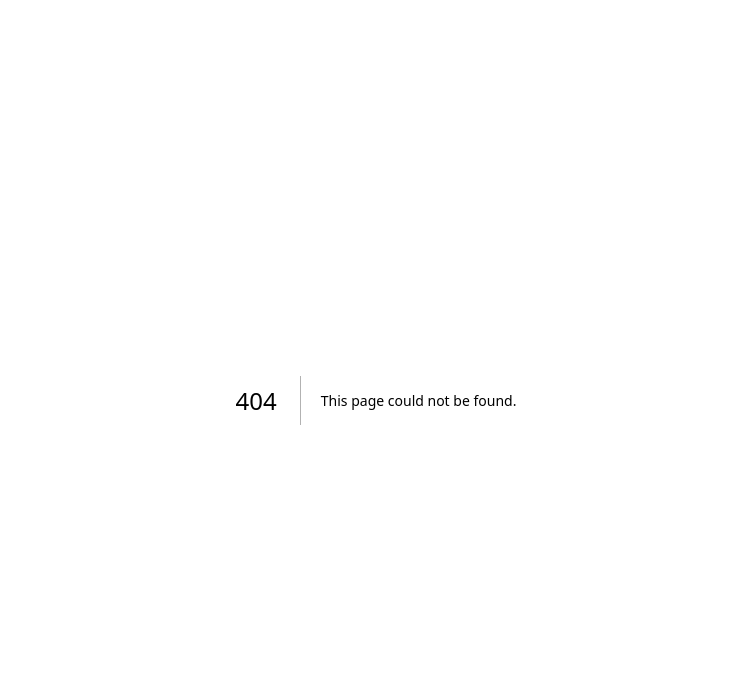
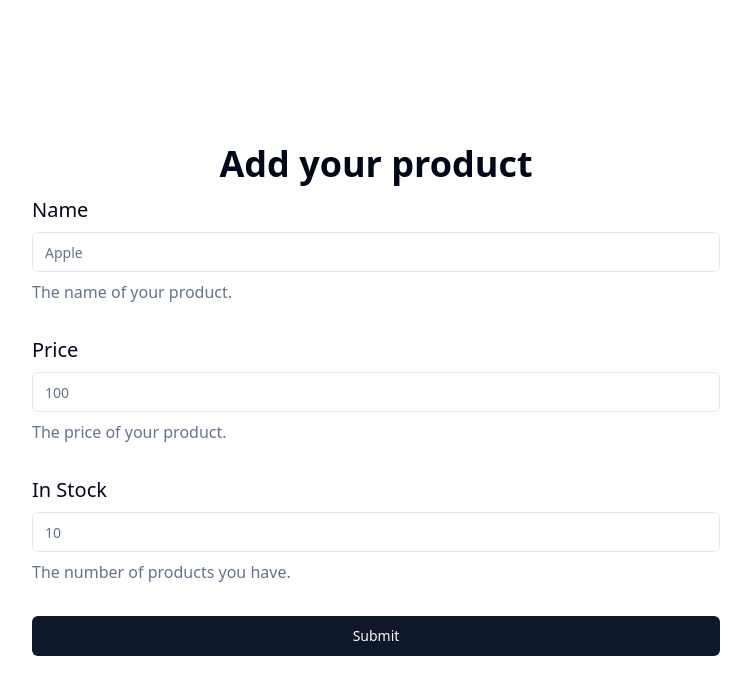
Before and after one commit to kleenkanteen/shop-scan, a Next.js app: page /inventory/add-product in a window 1280 px wide. Before the commit this address had no page. Shown: the top 694 px of the page, without its empty margins (264-1015 px from the left). Built offline with nearby package versions, Linux system fonts and the light colour scheme.

Commit message:
feat: create add products page

```diff
--- /dev/null
+++ b/src/app/inventory/add-product/add-from.tsx
@@ -0,0 +1,106 @@
+"use client";
+import * as z from "zod";
+import { useForm } from "react-hook-form";
+import { zodResolver } from "@hookform/resolvers/zod";
+import {
+  Form,
+  FormControl,
+  FormDescription,
+  FormField,
+  FormItem,
+  FormLabel,
+  FormMessage,
+} from "~/components/ui/form";
+import { Button } from "~/components/ui/button";
+import { Input } from "~/components/ui/input";
+import { supabase } from "~/app/utils/supabase/client";
+
+const formSchema = z.object({
+  name: z
+    .string()
+    .min(2, "Minimum characters are 2!")
+    .max(20, "Maximum characters are 20!"),
+  price: z.string().refine((price) => !isNaN(parseFloat(price)), {
+    message: "Prices start from 1$!",
+  }),
+  stock: z.string().refine((stock) => !isNaN(parseFloat(stock)), {
+    message: "You must have at least 1 product!",
+  }),
+});
+
+const AddForm = () => {
+  const form = useForm<z.infer<typeof formSchema>>({
+    resolver: zodResolver(formSchema),
+    defaultValues: {
+      name: "",
+      price: "",
+      stock: "",
+    },
+  });
+
+  async function onSubmit(values: z.infer<typeof formSchema>) {
+    const response = await supabase.from("inventory").insert(values);
+    return response;
+  }
+
+  return (
+    <Form {...form}>
+      <form
+        onSubmit={form.handleSubmit(onSubmit)}
+        className="flex flex-col space-y-8"
+      >
+        <FormField
+          control={form.control}
+          name="name"
+          render={({ field }) => (
+            <FormItem>
+              <FormLabel className="text-xl">Name</FormLabel>
+              <FormControl>
+                <Input placeholder="Apple" {...field} />
+              </FormControl>
+              <FormDescription className="text-base">
+                The name of your product.
+              </FormDescription>
+              <FormMessage />
+            </FormItem>
+          )}
+        />
+        <FormField
+          control={form.control}
+          name="price"
+          render={({ field }) => (
+            <FormItem>
+              <FormLabel className="text-xl">Price</FormLabel>
+              <FormControl>
+                <Input type="number" placeholder="100" {...field} />
+              </FormControl>
+              <FormDescription className="text-base">
+                The price of your product.
+              </FormDescription>
+              <FormMessage />
+            </FormItem>
+          )}
+        />
+        <FormField
+          control={form.control}
+          name="stock"
+          render={({ field }) => (
+            <FormItem>
+              <FormLabel className="text-xl">In Stock</FormLabel>
+              <FormControl>
+                <Input type="number" placeholder="10" {...field} />
+              </FormControl>
+              <FormDescription className="text-base">
+                The number of products you have.
+              </FormDescription>
+              <FormMessage />
+            </FormItem>
+          )}
+        />
+        <Button type="submit">Submit</Button>
+      </form>
+    </Form>
+  );
+};
+
+export default AddForm;
--- /dev/null
+++ b/src/app/inventory/add-product/page.tsx
@@ -0,0 +1,9 @@
+import AddForm from "./add-from";
+export default function addProduct() {
+  return (
+    <div className="mx-auto flex h-full max-w-3xl flex-col justify-center gap-3 px-10">
+      <h1 className="text-center text-4xl font-bold">Add your product</h1>
+      <AddForm />
+    </div>
+  );
+}
--- a/src/app/inventory/page.tsx
+++ b/src/app/inventory/page.tsx
@@ -1,7 +1,6 @@
+import Link from "next/link";
+import { buttonVariants } from "~/components/ui/button";
 import { Card, CardContent, CardHeader, CardTitle } from "~/components/ui/card";
-import { supabase } from "../utils/supabase/client";
-import Link from "next/link";
-import { Button } from "~/components/ui/button";
 
 export default async function Inventory() {
   // const { data: inventory } = await supabase.from("inventory").select();
@@ -12,7 +11,6 @@ export default async function Inventory() {
 
       {inventory.length > 0 ? (
         inventory?.map((inventory: any) => (
-          <Link href={""}>
           <Card className="w-[350px] hover:bg-slate-50">
             <CardHeader>
               <CardTitle className="text-2xl font-bold">
@@ -20,20 +18,19 @@ export default async function Inventory() {
               </CardTitle>
             </CardHeader>
             <CardContent className="flex justify-between text-xl">
-                <div className="font-bold text-gray-500">
-                  {inventory.price}$
-                </div>
+              <div className="font-bold text-gray-500">{inventory.price}$</div>
               <div className="font-bold text-gray-500">
                 In stock: {inventory.stock}
               </div>
             </CardContent>
           </Card>
-          </Link>
         ))
       ) : (
         <div className="flex flex-col gap-4">
           <p className="text-xl font-normal">Your inventory is empty</p>
-          <Button>Add first product</Button>
+          <Link href={"/inventory/add-product"} className={buttonVariants()}>
+            Add first product
+          </Link>
         </div>
       )}
     </div>
```
Lines whose indentation alone changed are shown as unchanged.
